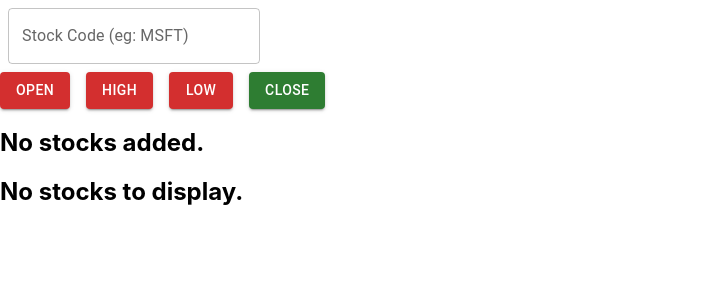
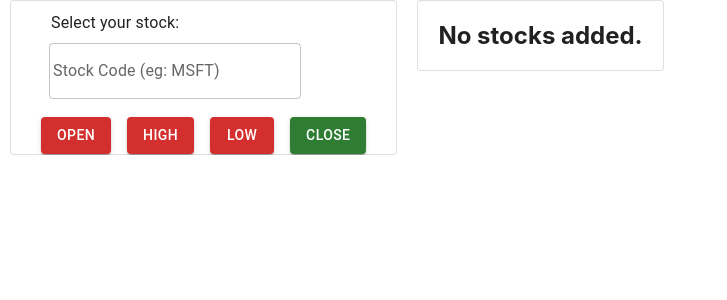
Before and after one commit to AMilner7/schroders-stocks-app, a React (Create React App) app: page / in a window 1280 px wide. Shown: the top 300 px of the page, without its empty margins (0-727 px from the left). Built offline with nearby package versions, Linux system fonts and the light colour scheme.

Commit message:
style first pass

```diff
--- a/src/App.css
+++ b/src/App.css
@@ -1,5 +1,18 @@
 .App {
   text-align: center;
+}
+
+#main {
+  overflow: hidden;
+  display: flex;
+}
+
+#main div {
+  flex-grow: 0;
+  flex-shrink: 0;
+  padding-left: 10px;
+  padding-right: 10px;
+  height: 50%;
 }
 
 .App-logo {
--- a/src/App.js
+++ b/src/App.js
@@ -5,6 +5,60 @@ import StockTable from './components/StockTable';
 import StockGraph from './components/StockGraph';
 import './App.css';
 import SelectPriceType from './components/SelectPriceType';
+import Paper from '@mui/material/Paper';
+import { styled } from '@mui/material/styles';
+import Box from '@mui/material/Box';
+import Grid from '@mui/material/Grid';
+import Stack from '@mui/material/Stack';
+
+// const Item = styled(Paper)(({ theme }) => ({
+//   ...theme.typography.body2,
+//   padding: theme.spacing(1),
+//   textAlign: 'center',
+//   color: theme.palette.text.secondary,
+// }));
+
+// // export default function BasicStack() {
+// //   return (
+// //     <div>
+// //       <Stack spacing={2}>
+// //         <Item>Item 1</Item>
+// //         <Item>Item 2</Item>
+// //         <Item>Item 3</Item>
+// //       </Stack>
+// //     </div>
+// //   );
+// // }
+// const gridItem = {
+//   margin: "8px",
+//   border: "1px solid red"
+// };
+
+// export default function App() {
+//   return (
+//     <div>
+//       <Box sx={{ width: "100%" }}>
+//         <Box>
+//           <Grid item xs={4}>
+//             <Stack spacing={2}>
+//               <Item>Search</Item>
+//               <Item>Search</Item>
+//             </Stack>
+//           </Grid>
+//           <Grid item xs={8} sx={gridItem}>
+//             <Item>Top Table</Item>
+//           </Grid>
+//           <Grid item xs={12}>
+//             <Item>Graph</Item>
+//           </Grid>
+
+//       </Box>
+//     </div>
+//   );
+// }
+
+
+
 
 export default function App() {
   const [startDate, setStartDate] = React.useState(new Date().getTime());
@@ -16,7 +70,9 @@ export default function App() {
   console.log(stockData)
 
   return (
+    <div id="main">
       <div>
+      <Paper variant="outlined">
         <SearchStock
           startDate = {startDate}
           endDate = {endDate}
@@ -34,17 +90,26 @@ export default function App() {
           setEndDate = {setEndDate}
           setStartDate = {setStartDate}
         />
+        </Paper>
+      </div>
+      <div>
+          <Paper variant="outlined">
           <StockTable
               stockData = {stockData}
               setStockData = {setStockData}
               selectedStocks = {selectedStocks}
               setSelectedStocks = {setSelectedStocks}
           />
-      <StockGraph
-        stockData = {stockData}
-        selectedStocks = {selectedStocks}
-        priceType = {priceType}
-      />
+              </Paper>
+
       </div>
+    </div>
+
+
+  //   <StockGraph
+  //   stockData = {stockData}
+  //   selectedStocks = {selectedStocks}
+  //   priceType = {priceType}
+  // />
   )
 }
--- a/src/components/SearchStock.js
+++ b/src/components/SearchStock.js
@@ -3,6 +3,7 @@ import React, { useCallback, useEffect } from 'react';
 import toast, { Toaster } from 'react-hot-toast';
 import { inputTooLongMessage, noStockPricesMessage, noStockProfileMessage, onlyWordCharactersMessage } from '../config/messageConfig';
 import { getStockPrices, getStockProfile } from '../utils/finnhubUtil';
+import Typography from '@mui/material/Typography';
 
 export default function SearchStock(props) {
     const [inputError, setInputError] = React.useState(false);
@@ -65,13 +66,15 @@ export default function SearchStock(props) {
     }
 
     return (
-        <div>
+        <div style={{padding: '10px'}}>
             <Box
                 component='form'
                 sx={{'& > :not(style)': { m: 1, width: '25ch'}}}
                 noValidate
                 autoComplete='off'
-                ><TextField
+                >
+                    <Typography style={{paddingLeft: '20px', margin: '0px'}}>Select your stock:</Typography>
+                    <TextField
                     id='outlined-basic'
                     label='Stock Code (eg: MSFT)'
                     variant='outlined'
--- a/src/components/SelectDateRange.js
+++ b/src/components/SelectDateRange.js
@@ -34,7 +34,7 @@ export default function DateSelectTile(props) {
     return (
         <div>
             <LocalizationProvider dateAdapter={DateAdapter}>
-            <Stack spacing={3} width='350'>
+            <Stack spacing={3} width='350' style={{paddingTop: '20px', paddingLeft: '0px'}}>
                 <DesktopDatePicker
                     label="Start Date"
                     inputFormat="MM/dd/yyyy"
--- a/src/components/StockTable.js
+++ b/src/components/StockTable.js
@@ -52,15 +52,31 @@ export default function StockTable(props) {
     }
   }
 
+  const customStyles = {
+    rows: {
+        style: {
+            minHeight: '72px', // override the row height
+        },
+    },
+    headCells: {
+        style: {
+            paddingLeft: '8px', // override the cell padding for head cells
+            paddingRight: '8px',
+        },
+    },
+    cells: {
+        style: {
+            paddingLeft: '8px', // override the cell padding for data cells
+            paddingRight: '8px',
+        },
+    },
+};
+
   return (
     <div>
       {Object.keys(props.stockData).length ?
       <div>
-        <Button
-          key='delete-button'
-          variant='contained'
-          onClick={deleteRows}
-        >Delete Selected Rows</Button>
+        <Button key='delete-button' variant='contained' onClick={deleteRows}>Delete Selected Rows</Button>
         <DataTable
           title="Available Stocks"
           columns={tableColumns}
@@ -69,6 +85,7 @@ export default function StockTable(props) {
           onRowClicked={handleRowClicked}
           sort
           conditionalRowStyles={conditionalRowStyles}
+          customStyles={customStyles}
         />
         <Toaster />
       </div> : <h2>No stocks added.</h2>}
```
Lines whose indentation alone changed are shown as unchanged.
